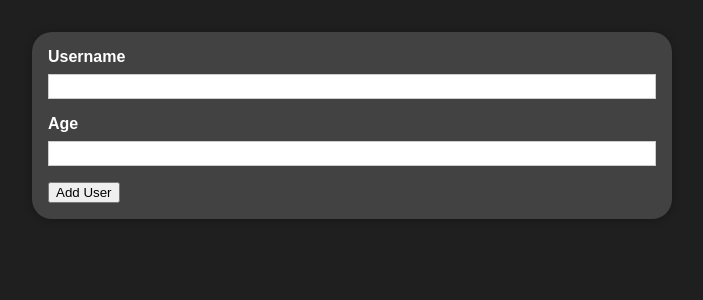
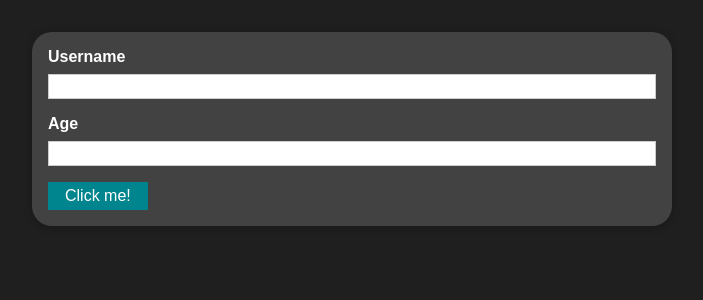
Before and after one commit to DEFIdaniel1/modul-msg-project, a React (Create React App) app: page / in a window 1280 px wide. Shown: the top 300 px of the page, without its empty margins (288-991 px from the left). Built offline with nearby package versions, Linux system fonts and the light colour scheme.

Commit message:
<Button/> added
with CSS styling

```diff
--- a/src/Components/Users/AddUser.js
+++ b/src/Components/Users/AddUser.js
@@ -1,6 +1,7 @@
 import React from "react";
 import Card from '../UI/Card';
 import classes from './AddUser.module.css';
+import Button from './Button';
 
 const AddUser = (props) => {
     const addUserHandler = (event) => {
@@ -14,7 +15,7 @@ const AddUser = (props) => {
           <input id="username" type="text" />
           <label htmlFor="age">Age</label>
           <input id="age" type="number" />
-          <button type="submit">Add User</button>
+          <Button type="submit">Add User</Button>
         </form>
       </Card>
     );
--- /dev/null
+++ b/src/Components/Users/Button.js
@@ -0,0 +1,8 @@
+import React from 'react';
+import classes from './Button.module.css';
+
+const Button = () => {
+    return (<button className={classes.button}>Click me!</button>)
+};
+
+export default Button;
--- /dev/null
+++ b/src/Components/Users/Button.module.css
@@ -0,0 +1,18 @@
+.button {
+  font: inherit;
+  border: 1px solid #00848d;
+  background: #00848d;
+  color: white;
+  padding: 0.25rem 1rem;
+  cursor: pointer;
+}
+
+.button:hover,
+.button:active {
+  background: #00b0bd;
+  border-color: #00b0bd;
+}
+
+.button:focus {
+  outline: none;
+}
```
Also changed, not shown: src/Components/UI/Card.css (line endings or trailing spaces).
